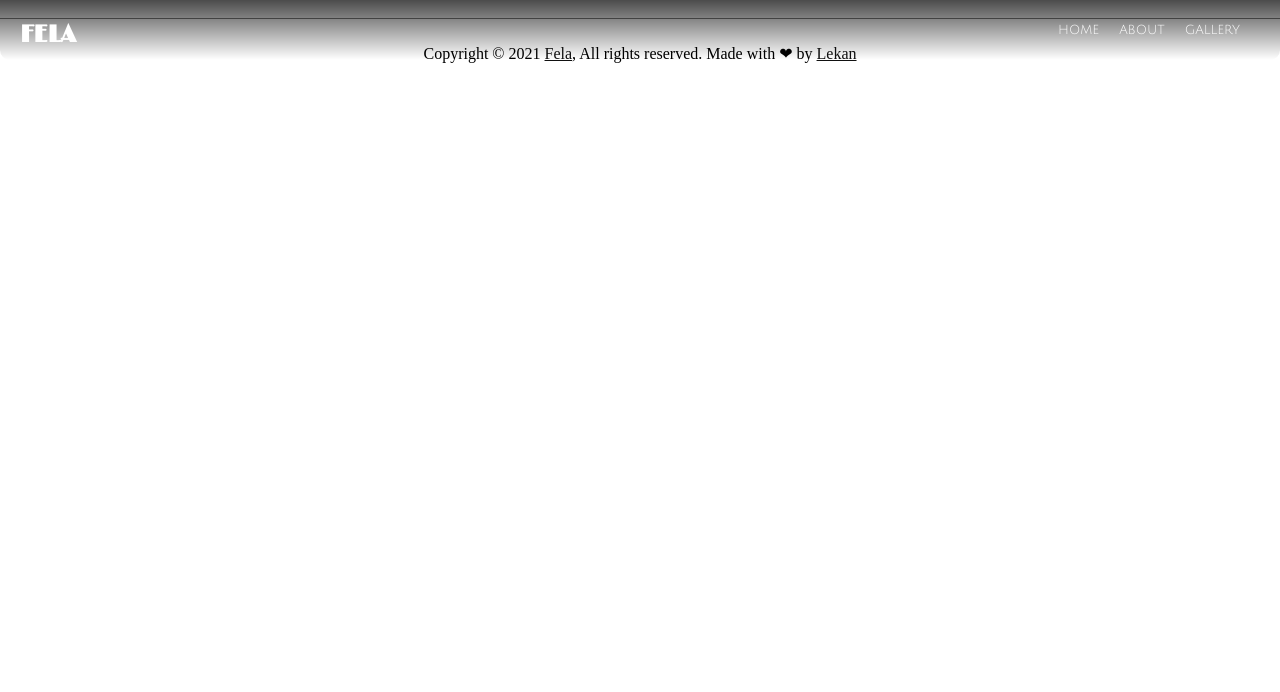
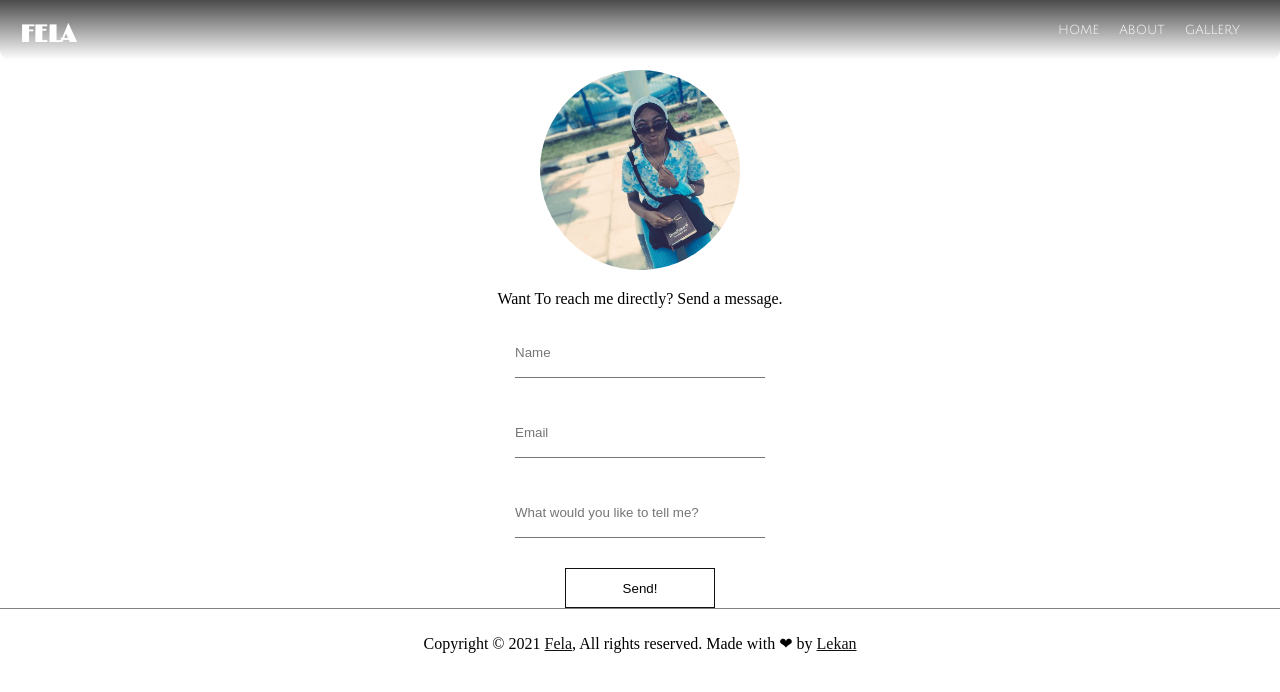
Before and after one commit to lekandev/felasesi, a plain HTML site: page pages/contact.html in a window 1280 px wide. Drawn offline with nearby package versions, Linux system fonts and the light colour scheme; files whose address does not match are found by name; a web font is replaced by a local one.

Commit message:
contact page dev

```diff
--- a/pages/contact.html
+++ b/pages/contact.html
@@ -30,10 +30,17 @@
         <div class="res"><i class="fas fa-bars"></i></div>
     </nav>
 
-    <main>
+    <main class="contact-main">
         <div class="contact">
             <div class="contact__container">
-                <img src="../assets/" alt="">
+                <img src="../assets/work-profile.jpg" alt="">
+                <p>Want To reach me directly? Send a message.</p>
+                <form action="/">
+                    <input type="text" placeholder="Name">
+                    <input type="email" placeholder="Email">
+                    <input type="text" placeholder="What would you like to tell me?">
+                    <input type="submit" value="Send!">
+                </form>
             </div>
         </div>
     </main>
--- a/sass/index.scss
+++ b/sass/index.scss
@@ -1 +1 @@
-@import './modules/base', './modules/nav', './modules/hero.scss', './modules/about.scss', './modules/featured.scss', './modules/gallery.scss';
+@import './modules/base', './modules/nav', './modules/hero.scss', './modules/about.scss', './modules/gallery.scss', './modules/contact.scss';
--- a/sass/modules/_contact.scss
+++ b/sass/modules/_contact.scss
@@ -0,0 +1,42 @@
+.contact-main {
+    padding-top: 70px;
+}
+
+// .contact {
+//     height: 100vh;
+// }
+
+.contact__container {
+    display: flex;
+    align-items: center;
+    justify-content: center;
+    flex-direction: column;
+    img {
+        width: 200px;
+        height: 200px;
+        border-radius: 50%;
+        margin-bottom: 20px;
+        object-fit: cover;
+    }
+    p {
+        margin-bottom: 20px;
+    }
+    form  {
+        display: flex;
+        flex-direction: column;
+        align-items: center;
+        input:not(:last-child){
+            width: 250px;
+            height: 50px;
+            outline: none;
+            border-width: 0px 0px 1px 0px;
+            margin-bottom: 30px;
+        }
+        input:last-child{
+            width: 150px;
+            height: 40px;
+            background: transparent;
+            border: 1px solid #111;
+        }
+    }
+}
```
Also changed, not shown: pages/gallery.html (+1 -1 lines), css/index.css, 1 other file.
